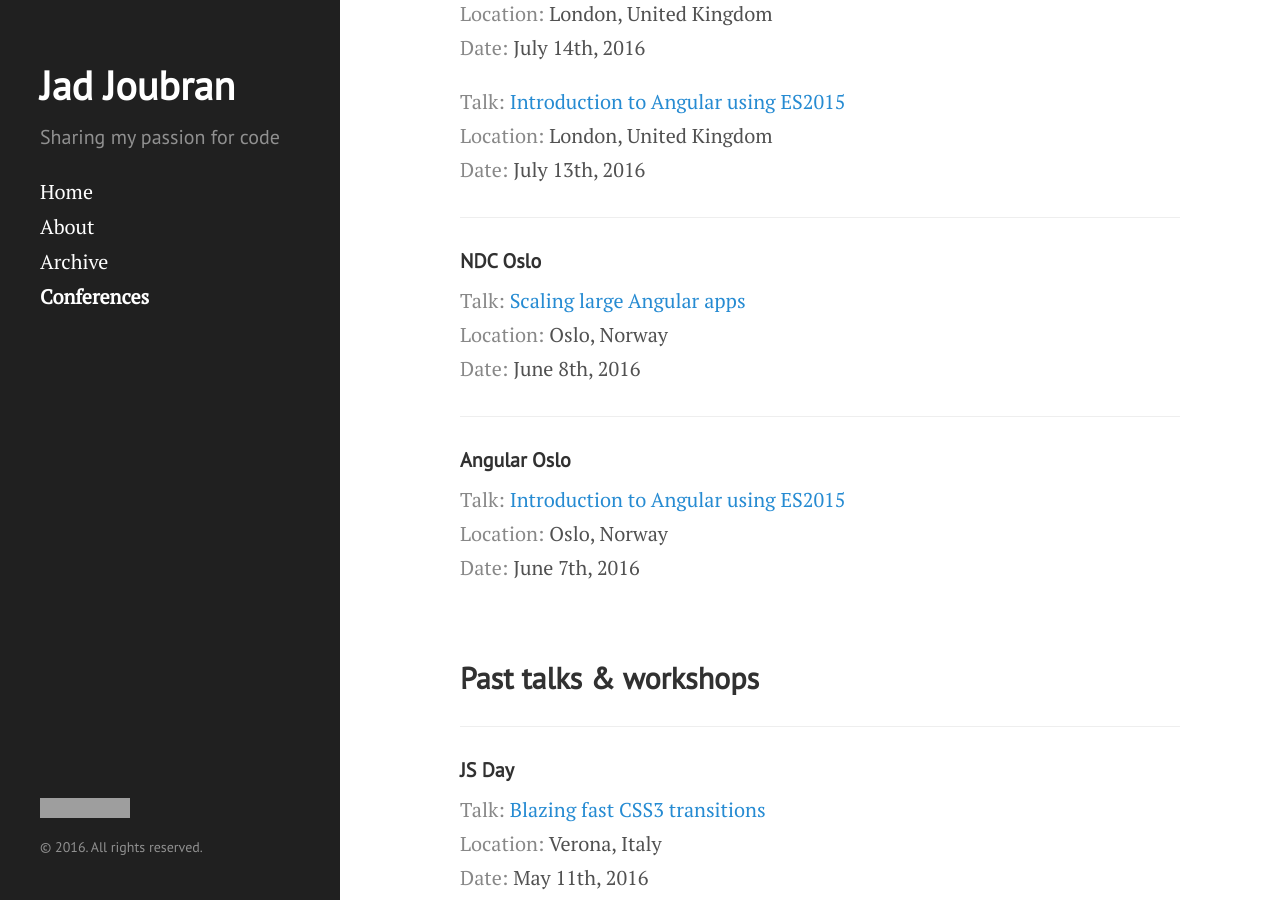
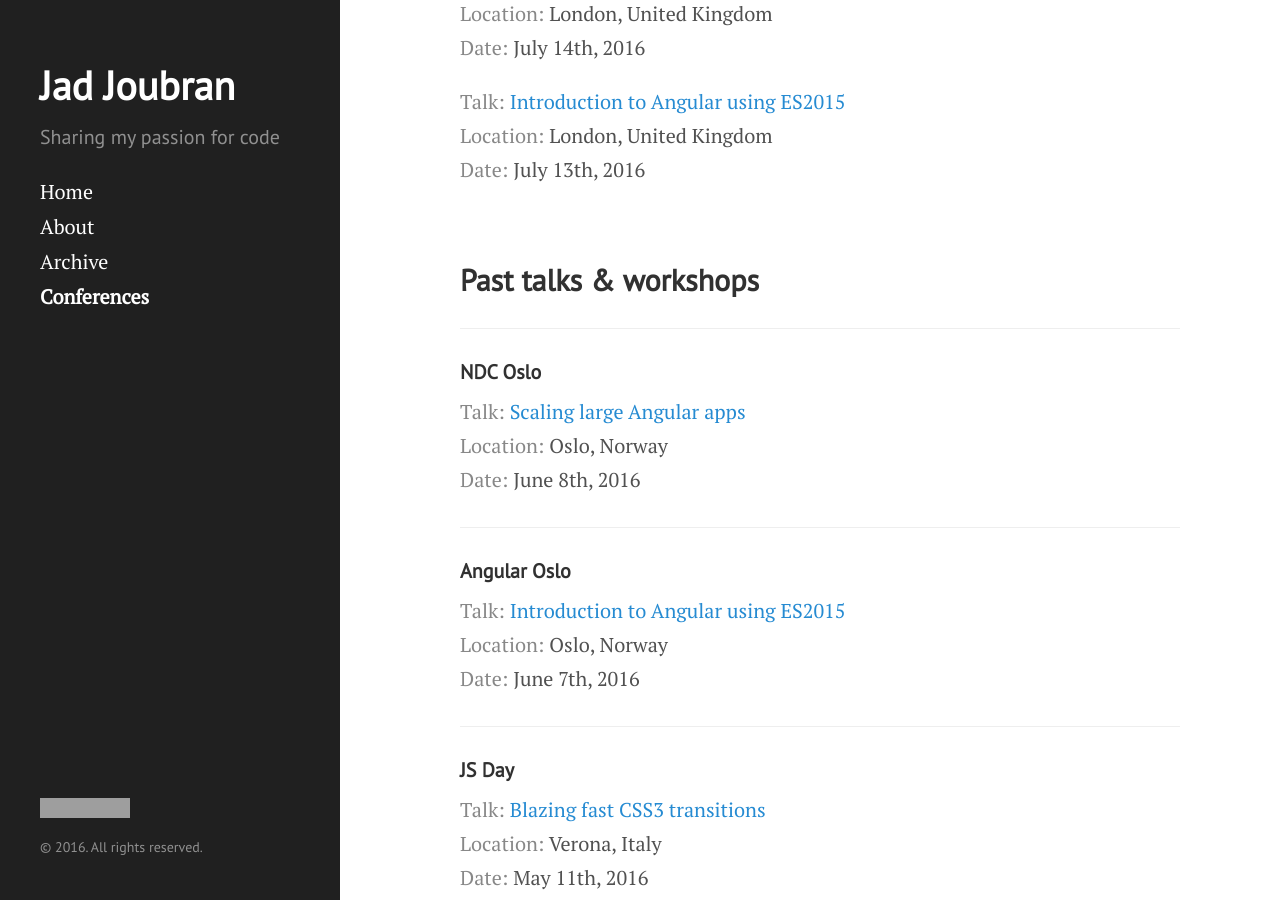
Before and after one commit to jadjoubran/blog, a Jekyll site: the page built from conferences.md, in a window 1280 px wide and 900 px high, scrolled down 755 px. Built offline with Jekyll 4.4.1, drawn with Linux system fonts in a browser that asks for light colours; grey boxes are pictures that could not be loaded.

Commit message:
updated conferences

```diff
--- a/conferences.md
+++ b/conferences.md
@@ -30,6 +30,9 @@ Below you can find the conferences where I've been invited to speak. I've enjoye
 <span class="conferences-ref">Location:</span> London, United Kingdom
 <span class="conferences-ref">Date:</span> July 13th, 2016
 
+<br>
+
+## Past talks & workshops
 <hr>
 
 #### NDC Oslo
@@ -45,9 +48,6 @@ Below you can find the conferences where I've been invited to speak. I've enjoye
 <span class="conferences-ref">Date:</span> June 7th, 2016
 
 
-<br>
-
-## Past talks & workshops
 <hr>
 
 #### JS Day
```
